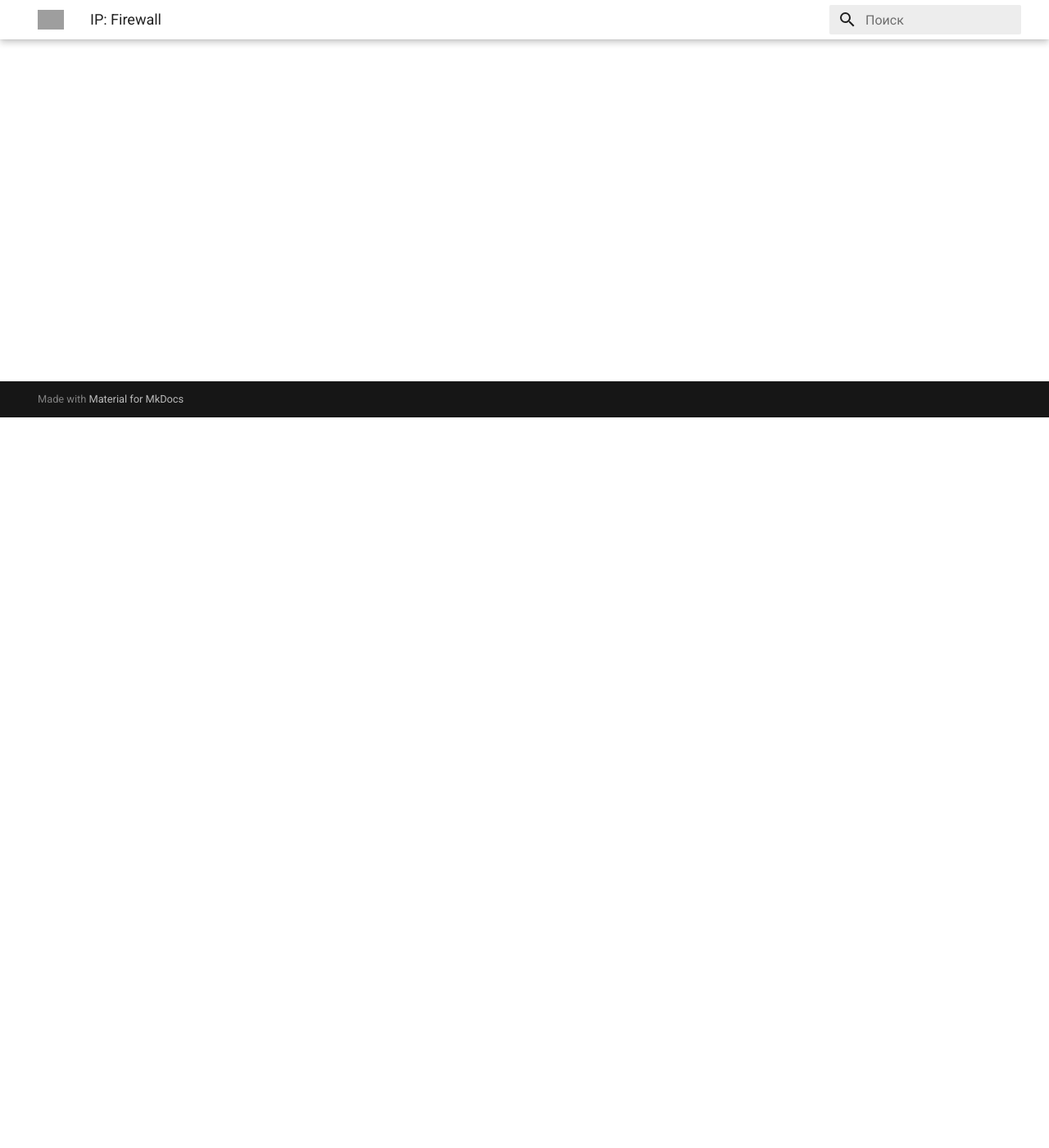
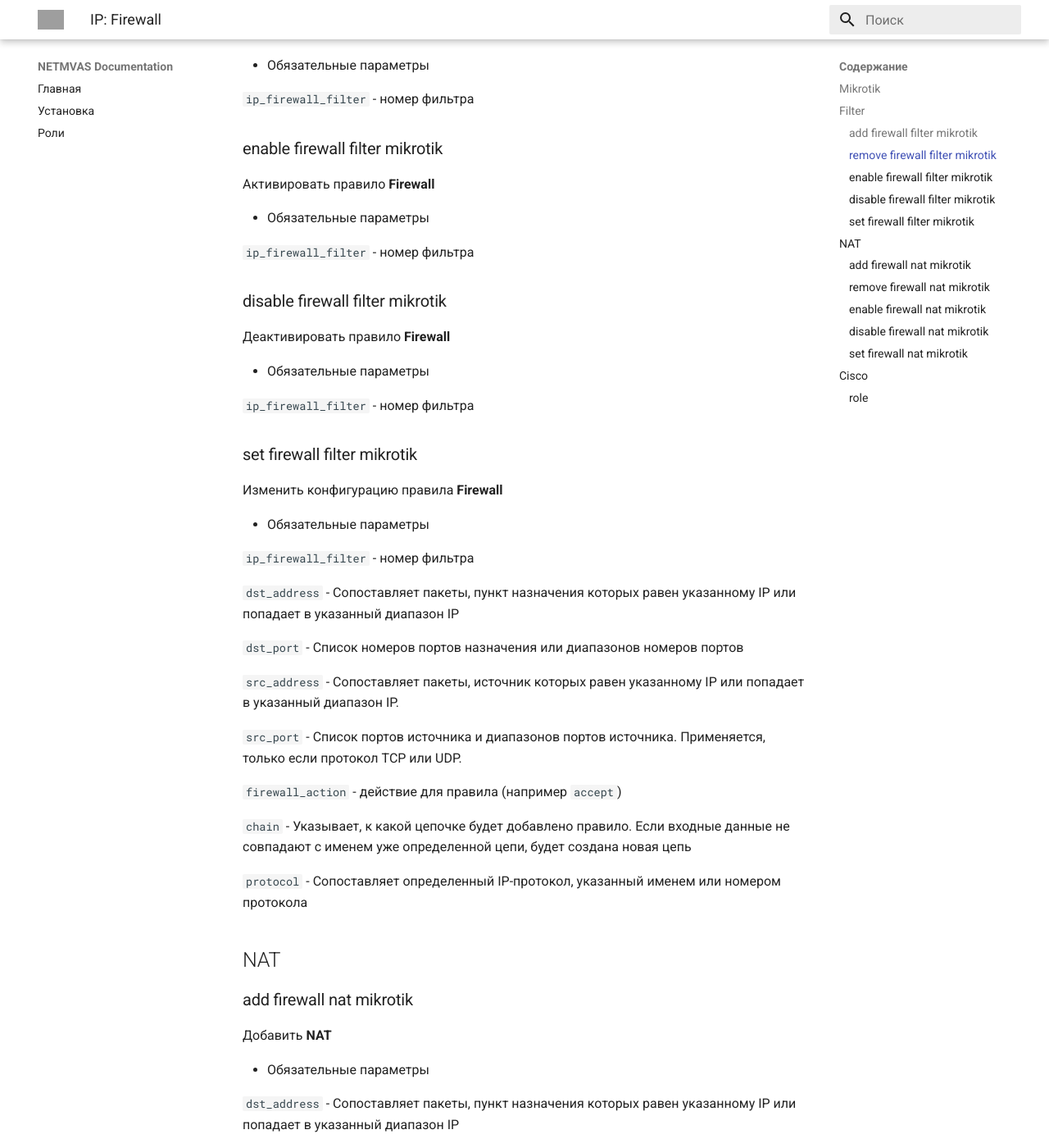
Before and after one commit to NETMVAS/NETMVAS.github.io, an MkDocs documentation site: the page built from docs/roles/ip_firewall.md, in a window 1280 px wide and 1400 px high, scrolled down 891 px. Shown: the whole window at 82% size. Built offline with MkDocs 1.6.1 and Material for MkDocs 9.7.7, drawn with Linux system fonts in a browser that asks for light colours; some of the changed text lies outside the part shown; grey boxes are pictures that could not be loaded.

Commit message:
:zap: RouterOS and IOS ip firewall finished

```diff
--- a/docs/roles/ip_firewall.md
+++ b/docs/roles/ip_firewall.md
@@ -2,16 +2,135 @@
 
 ## Mikrotik
 
-### role
+## Filter
+
+### add firewall filter mikrotik
+
+Добавить правило **Firewall**
 
 - Обязательные параметры
 
-- Опциональные параметры
+  `dst_address` - Сопоставляет пакеты, пункт назначения которых равен указанному IP или попадает в указанный диапазон IP
+
+  `dst_port` - Список номеров портов назначения или диапазонов номеров портов
+
+  `src_address` - Сопоставляет пакеты, источник которых равен указанному IP или попадает в указанный диапазон IP.
+
+  `src_port` - Список портов источника и диапазонов портов источника. Применяется, только если протокол TCP или UDP.
+
+  `firewall_action` - действие для правила (например `accept`)
+
+  `chain` - Указывает, к какой цепочке будет добавлено правило. Если входные данные не совпадают с именем уже
+  определенной цепи, будет создана новая цепь
+
+  `protocol` - Сопоставляет определенный IP-протокол, указанный именем или номером протокола
+
+### remove firewall filter mikrotik
+
+Удалить правило **Firewall**
+
+- Обязательные параметры
+
+  `ip_firewall_filter` - номер фильтра
+
+### enable firewall filter mikrotik
+
+Активировать правило **Firewall**
+
+- Обязательные параметры
+
+  `ip_firewall_filter` - номер фильтра
+
+### disable firewall filter mikrotik
+
+Деактивировать правило **Firewall**
+
+- Обязательные параметры
+
+  `ip_firewall_filter` - номер фильтра
+
+### set firewall filter mikrotik
+
+Изменить конфигурацию правила **Firewall**
+
+- Обязательные параметры
+
+  `ip_firewall_filter` - номер фильтра
+
+  `dst_address` - Сопоставляет пакеты, пункт назначения которых равен указанному IP или попадает в указанный диапазон IP
+
+  `dst_port` - Список номеров портов назначения или диапазонов номеров портов
+
+  `src_address` - Сопоставляет пакеты, источник которых равен указанному IP или попадает в указанный диапазон IP.
+
+  `src_port` - Список портов источника и диапазонов портов источника. Применяется, только если протокол TCP или UDP.
+
+  `firewall_action` - действие для правила (например `accept`)
+
+  `chain` - Указывает, к какой цепочке будет добавлено правило. Если входные данные не совпадают с именем уже
+  определенной цепи, будет создана новая цепь
+
+  `protocol` - Сопоставляет определенный IP-протокол, указанный именем или номером протокола
+
+## NAT
+
+### add firewall nat mikrotik
+
+Добавить **NAT**
+
+- Обязательные параметры
+
+  `dst_address` - Сопоставляет пакеты, пункт назначения которых равен указанному IP или попадает в указанный диапазон IP
+
+  `dst_port` - Список номеров портов назначения или диапазонов номеров портов
+
+  `src_address` - Сопоставляет пакеты, источник которых равен указанному IP или попадает в указанный диапазон IP.
+
+  `src_port` - Список портов источника и диапазонов портов источника. Применяется, только если протокол TCP или UDP.
+
+  `firewall_action` - действие для правила (например `accept`)
+
+  `chain` - Указывает, к какой цепочке будет добавлено правило. Если входные данные не совпадают с именем уже
+  определенной цепи, будет создана новая цепь
+
+  `out_interface` - Интерфейс, через который пакет покидает маршрутизатор
+
+  `protocol` - Сопоставляет определенный IP-протокол, указанный именем или номером протокола
+
+### remove firewall nat mikrotik
+
+Удалить **NAT**
+
+- Обязательные параметры
+
+  `ip_firewall_nat` - номер фильтра
+
+### enable firewall nat mikrotik
+
+Активировать **NAT**
+
+- Обязательные параметры
+
+  `ip_firewall_nat` - номер фильтра
+
+### disable firewall nat mikrotik
+
+Деактивировать **NAT**
+
+- Обязательные параметры
+
+  `ip_firewall_nat` - номер фильтра
+
+### set firewall nat mikrotik
+
+Изменить конфигурацию **NAT**
+
+- Обязательные параметры
+
+  `ip_firewall_nat` - номер фильтра
 
 ## Cisco
 
 ### role
 
-- Обязательные параметры
-
-- Опциональные параметры
+    # TODO
```
